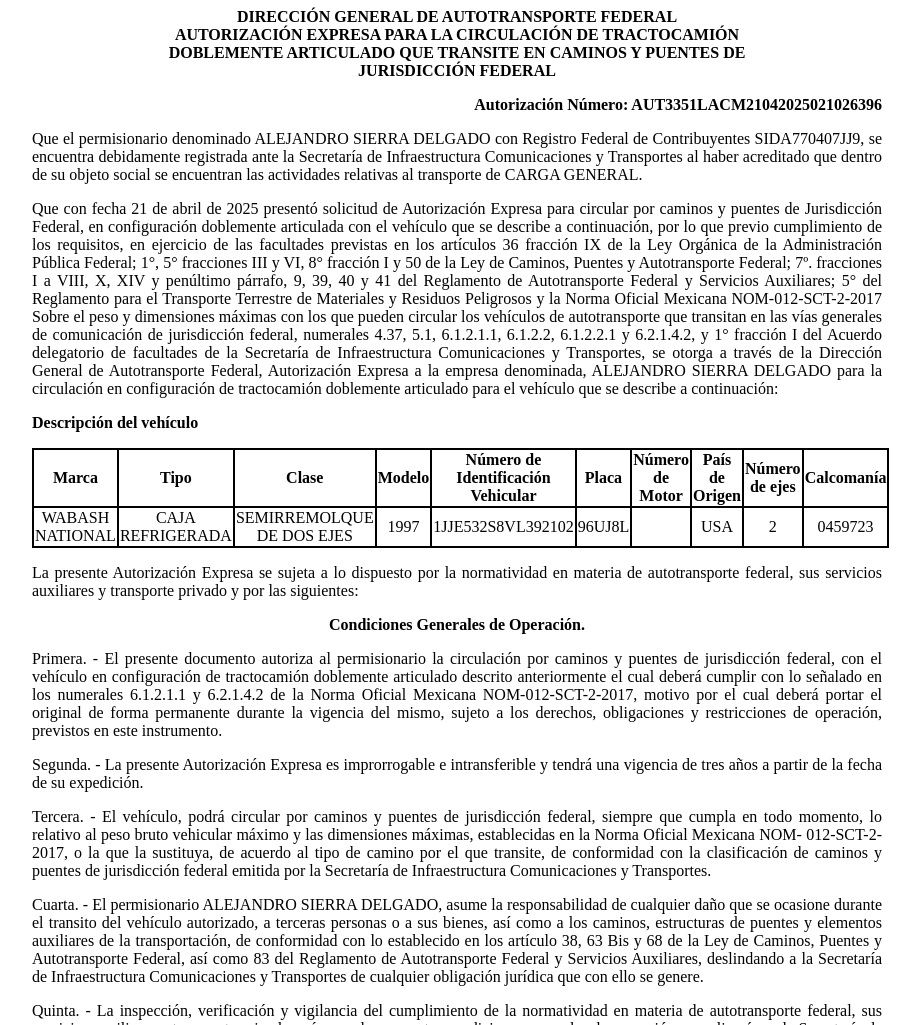
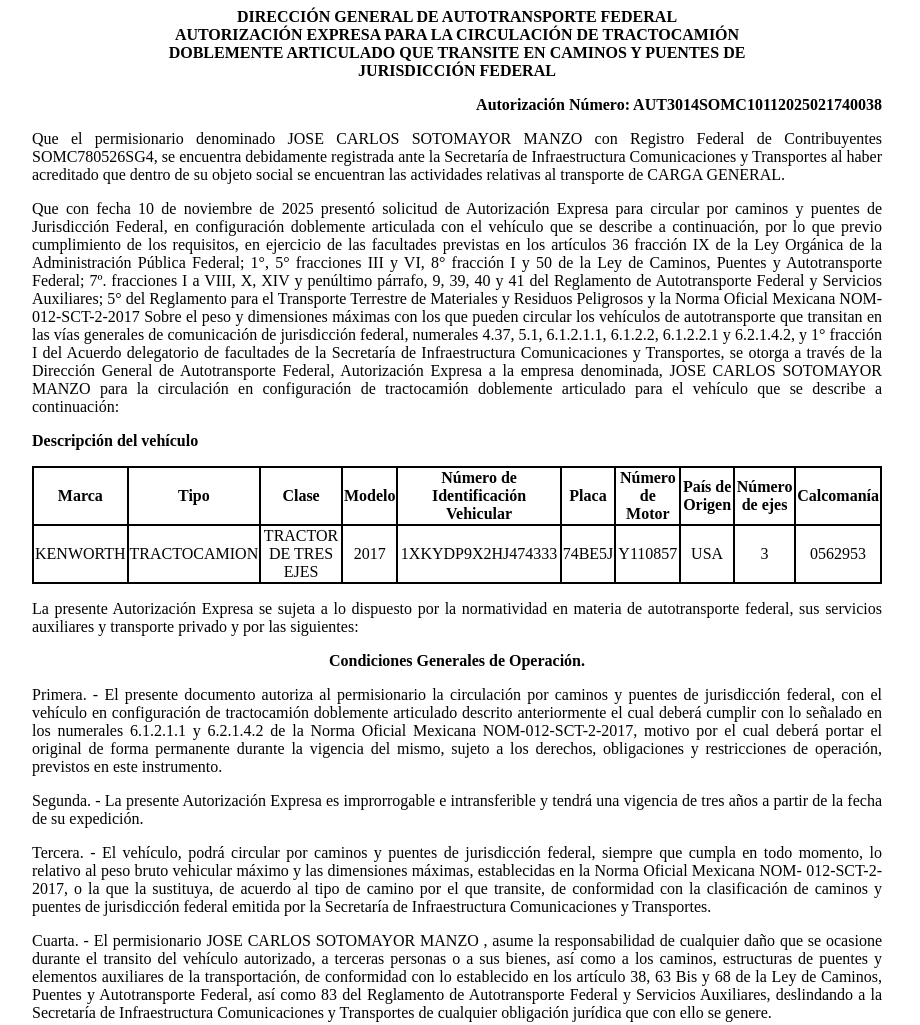
Before and after one commit to app-sct1/ConsultaAutDobleRemolque-folio-0201362, a plain HTML site: page index.html in a window 1280 px wide. Shown: the top 1025 px of the page, without its empty margins (183-1103 px from the left). Drawn offline with Linux system fonts and the light colour scheme.

Commit message:
index.html

```diff
--- a/index.html
+++ b/index.html
@@ -75,19 +75,19 @@
 						<p class="sinMargen">DOBLEMENTE ARTICULADO QUE TRANSITE EN CAMINOS Y PUENTES DE</p>
 						<p class="sinMargen">JURISDICCIÓN FEDERAL</p>
 					</div>
-<p class="derechaNegro">Autorización Número: AUT3351LACM21042025021026396</p>
+<p class="derechaNegro">Autorización Número: AUT3014SOMC10112025021740038</p>
 
 					<p class="justificado">Que el permisionario denominado
-						ALEJANDRO SIERRA DELGADO con Registro Federal de
-						Contribuyentes SIDA770407JJ9, se encuentra
+						JOSE CARLOS SOTOMAYOR MANZO con Registro Federal de
+						Contribuyentes SOMC780526SG4, se encuentra
 						debidamente registrada ante la Secretaría de Infraestructura
 						Comunicaciones y Transportes al haber acreditado que dentro de su
 						objeto social se encuentran las actividades relativas al
 						transporte de CARGA GENERAL.</p>
 
 
-					<p class="justificado">Que con fecha 21 de
-						abril de 2025 presentó
+					<p class="justificado">Que con fecha 10 de
+						noviembre de 2025 presentó
 						solicitud de Autorización Expresa para circular por caminos y
 						puentes de Jurisdicción Federal, en configuración doblemente
 						articulada con el vehículo que se describe a continuación, por lo
@@ -107,7 +107,7 @@
 						facultades de la Secretaría de Infraestructura Comunicaciones y
 						Transportes, se otorga a través de la
 						Dirección General de Autotransporte Federal, Autorización Expresa a la
-						empresa denominada, ALEJANDRO SIERRA DELGADO para la
+						empresa denominada, JOSE CARLOS SOTOMAYOR MANZO para la
 						circulación en configuración de tractocamión doblemente articulado
 						para el vehículo que se describe a continuación:</p>
 
@@ -128,16 +128,16 @@
 							<th class="borde">Calcomanía</th>
 						</tr>
 						<tr class="borde">
-							<td class="borde">WABASH NATIONAL</td>
-							<td class="borde">CAJA REFRIGERADA</td>
-							<td class="borde">SEMIRREMOLQUE DE DOS EJES</td>
-							<td class="borde">1997</td>
-							<td class="borde">1JJE532S8VL392102</td>
-							<td class="borde">96UJ8L</td>
-							<td class="borde"></td>
+							<td class="borde">KENWORTH</td>
+							<td class="borde">TRACTOCAMION</td>
+							<td class="borde">TRACTOR DE TRES EJES</td>
+							<td class="borde">2017</td>
+							<td class="borde">1XKYDP9X2HJ474333</td>
+							<td class="borde">74BE5J</td>
+							<td class="borde">Y110857</td>
 							<td class="borde">USA</td>
-							<td class="borde">2</td>
-							<td class="borde">0459723</td>
+							<td class="borde">3</td>
+							<td class="borde">0562953</td>
 						</tr>
 
 					</tbody></table>
@@ -175,7 +175,7 @@
 						Secretaría de Infraestructura Comunicaciones y Transportes.</p>
 
 					<p class="justificado">Cuarta. - El permisionario
-						ALEJANDRO SIERRA DELGADO, asume la responsabilidad de
+					    JOSE CARLOS SOTOMAYOR MANZO , asume la responsabilidad de
 						cualquier daño que se ocasione durante el transito del vehículo
 						autorizado, a terceras personas o a sus bienes, así como a los
 						caminos, estructuras de puentes y elementos auxiliares de la
```
